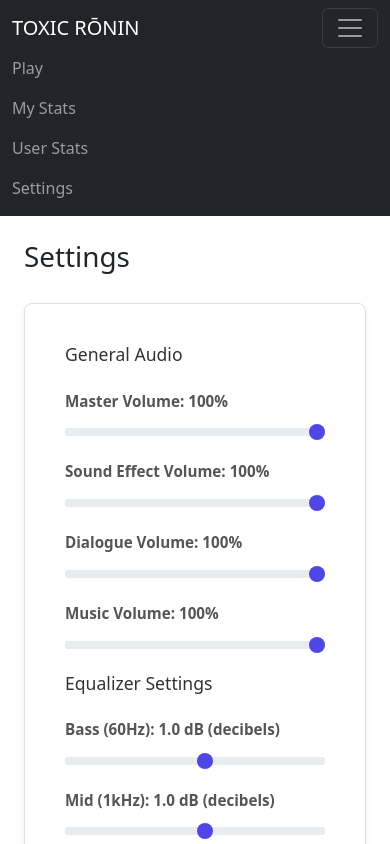
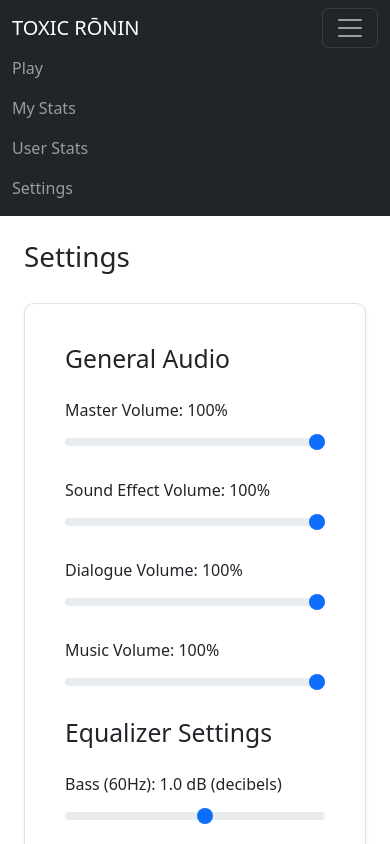
Before and after one commit to Clevis-254/game, a React (Vite) app: page /settings in a window 390 px wide. Shown: the top 844 px of the page. Built offline with nearby package versions, Linux system fonts and the light colour scheme.

Commit message:
removed page styles

```diff
--- a/package.json
+++ b/package.json
@@ -34,7 +34,7 @@
     "react-router-dom": "^6.20.0",
     "socket.io": "^4.8.1",
     "socket.io-client": "^4.8.1",
-    "uuid": "^11.0.3",
+    "uuid": "^11.0.4",
     "yup": "^1.6.1"
   },
   "devDependencies": {
--- a/src/Pages/Settings/AudioSettings.jsx
+++ b/src/Pages/Settings/AudioSettings.jsx
@@ -1,5 +1,5 @@
 import React, { useEffect, useState, useCallback } from 'react';
-import debounce from 'lodash.debounce';
+import debounce from 'lodash.debounce'; // Import lodash.debounce
 import {
   setUserAudioPreferences,
   getEqualizerSettings,
--- a/src/Pages/Settings/SettingsPage.jsx
+++ b/src/Pages/Settings/SettingsPage.jsx
@@ -2,7 +2,6 @@ import React from 'react';
 import TTSSettings from "./TTSSettings.jsx";
 import AudioSettings from './AudioSettings.jsx';
 import Banner from "../Banner.jsx";
-import "../../styles/SettingsPageStyles.css";
 
 export default function SettingsPage() {
   return (
--- a/src/styles/SettingsPageStyles.css
+++ /dev/null
@@ -1,107 +0,0 @@
-/* client/src/styles/AudioSettingsStyles.css */
-
-/* Card Container */
-.card {
-    background-color: #ffffff;
-    padding: 1.5rem;
-    border-radius: 0.5rem;
-    box-shadow: 0 2px 4px rgba(0, 0, 0, 0.1);
-  }
-
-  /* Card Body */
-  .card-body {
-    display: flex;
-    flex-direction: column;
-  }
-
-  /* Card Title */
-  .card-title {
-    font-size: 1.25rem;
-    color: #333333;
-    margin-bottom: 1rem;
-  }
-
-  /* Form Group */
-  .form-group {
-    display: flex;
-    flex-direction: column;
-  }
-
-  /* Form Label */
-  .form-label {
-    font-weight: 600;
-    color: #555555;
-    margin-bottom: 0.5rem;
-  }
-
-  /* Checkbox Input */
-  .form-check-input {
-    width: 1rem;
-    height: 1rem;
-    margin-top: 0.25rem;
-    cursor: pointer;
-  }
-
-  /* Range Input */
-  .form-range {
-    width: 100%;
-    height: 0.5rem;
-    background: #d1d5db;
-    border-radius: 0.25rem;
-    outline: none;
-    appearance: none;
-    cursor: pointer;
-    margin-top: 0.5rem;
-  }
-
-  .form-range::-webkit-slider-thumb {
-    appearance: none;
-    width: 1rem;
-    height: 1rem;
-    background: #4f46e5;
-    border-radius: 50%;
-    cursor: pointer;
-    transition: background 0.3s ease;
-  }
-
-  .form-range::-moz-range-thumb {
-    width: 1rem;
-    height: 1rem;
-    background: #4f46e5;
-    border: none;
-    border-radius: 50%;
-    cursor: pointer;
-    transition: background 0.3s ease;
-  }
-
-  /* Hover and Active States for Range Input */
-  .form-range:hover::-webkit-slider-thumb {
-    background: #4338ca;
-  }
-
-  .form-range:active::-webkit-slider-thumb {
-    background: #3730a3;
-  }
-
-  .form-range:hover::-moz-range-thumb {
-    background: #4338ca;
-  }
-
-  .form-range:active::-moz-range-thumb {
-    background: #3730a3;
-  }
-
-  /* Responsive Design */
-  @media (max-width: 600px) {
-    .card {
-      padding: 1rem;
-    }
-
-    .card-title {
-      font-size: 1.1rem;
-    }
-
-    .form-label {
-      font-size: 0.95rem;
-    }
-  }
```
Also changed, not shown: 1 other file (tests, documents, lock files or other folders).
